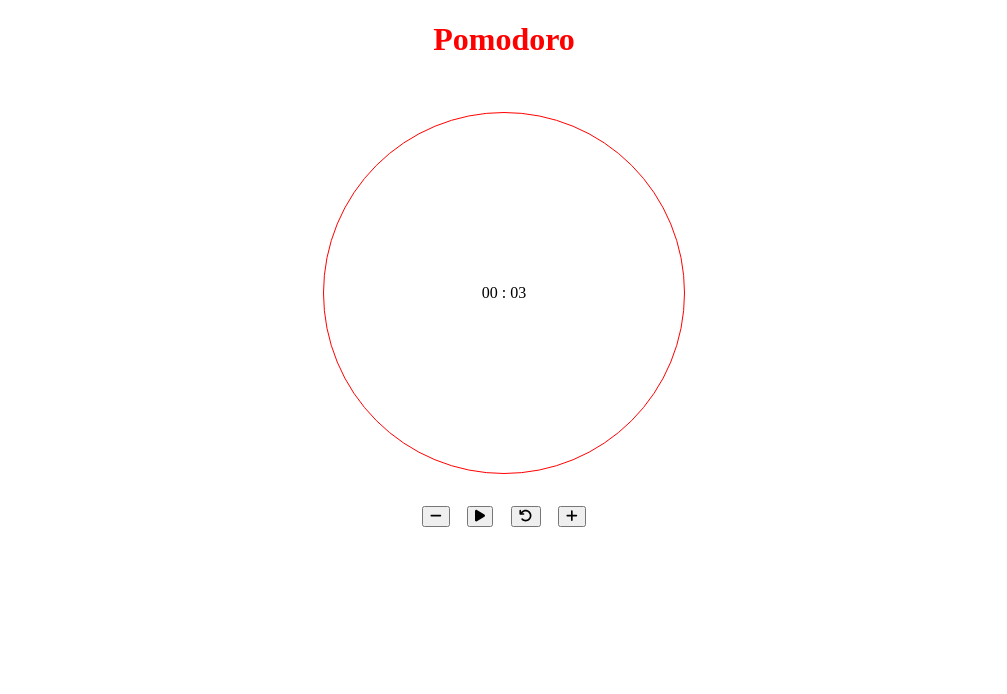
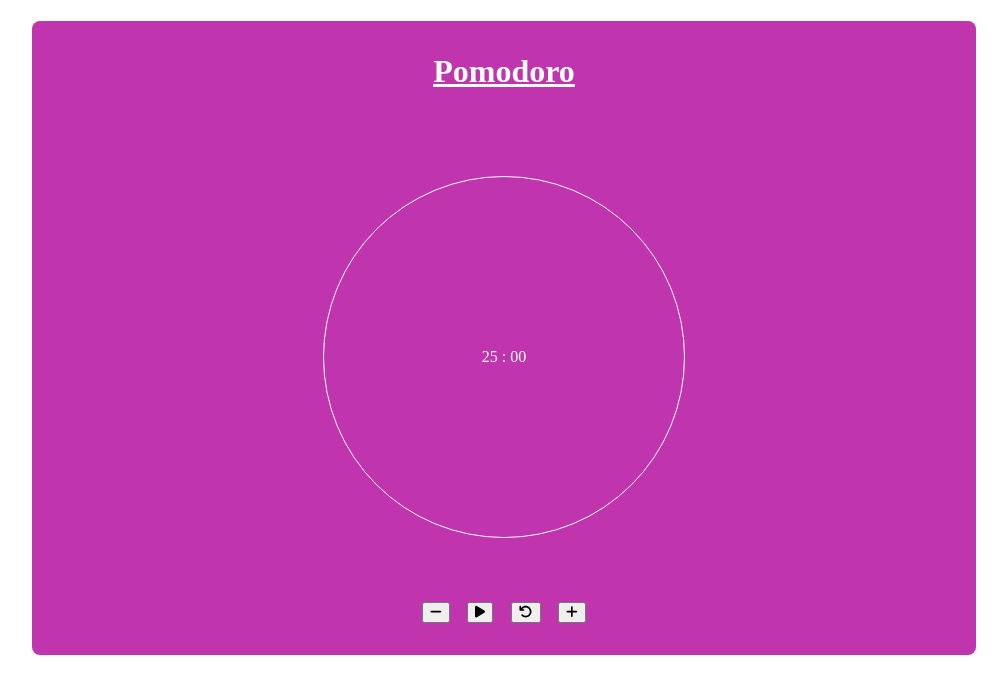
Before and after one commit to KezzouRaphael/pomodoro-react, a React (Vite) app: page / in a window 1280 px wide. Shown: the top 694 px of the page, without its empty margins (136-1143 px from the left). Built offline with nearby package versions, Linux system fonts and the light colour scheme.

Commit message:
Finished MK1.0

```diff
--- a/package.json
+++ b/package.json
@@ -5,7 +5,9 @@
   "main": "index.js",
   "scripts": {
     "test": "echo \"Error: no test specified\" && exit 1",
-    "start": "parcel index.html --open"
+    "start": "parcel index.html --open",
+    "predeploy": "rm -rf dist && parcel build ./index.html --public-url https://kezzouraphael.github.io/pomodoro-react/",
+    "deploy": "gh-pages -d dist"
   },
   "repository": {
     "type": "git",
@@ -34,6 +36,7 @@
     "@fortawesome/fontawesome-svg-core": "^6.1.1",
     "@fortawesome/free-solid-svg-icons": "^6.1.1",
     "@fortawesome/react-fontawesome": "^0.1.18",
+    "gh-pages": "^3.2.3",
     "react": "^18.0.0",
     "react-countdown-circle-timer": "^3.0.9",
     "react-dom": "^18.0.0",
--- a/src/App.js
+++ b/src/App.js
@@ -5,13 +5,14 @@ import './App.scss';
 //IMPORT COMPONENTS
 function App() {
   const [showModal,setShowModal] = useState(false);
+  const [isReset,setIsReset] = useState(false);
   return (
     <>
       <header>
           <h1 className="title">Pomodoro</h1>
       </header>
-      <Pomodoro showModal = {showModal} setShowModal={setShowModal}/>
-      <Modal showModal={showModal} setShowModal={setShowModal}/>
+      <Pomodoro showModal = {showModal} setShowModal={setShowModal} setIsReset={setIsReset} isReset={isReset}/>
+      <Modal showModal={showModal} setShowModal={setShowModal} setIsReset={setIsReset} isReset={isReset}/>
     </>
   );
 }
--- a/src/App.scss
+++ b/src/App.scss
@@ -1,6 +1,13 @@
+#root{
+  margin: 0 10rem;
+  background-color: rgba(180, 12, 158, 0.836);
+  border-radius:0.5rem;
+}
 .title{
-  color: red;
+  color: white;
   text-align: center;
+  text-decoration: underline;
+  padding:2rem;
 }
 .app{
   text-align: center;
@@ -13,6 +20,7 @@
     display: flex;
     justify-content:center;
   }
+  padding: 2rem;
 }
 .time{
   height:200px;
@@ -24,7 +32,8 @@
   justify-content: center;
   align-content: center;
   flex-direction: column;
-  border: 1px solid red;
+  border: 1px solid white;
+  color:white;
   border-radius: 50%;
   &-container{
     display: flex;
@@ -38,11 +47,21 @@
   top: 0;
   width: 100%; /* Full width */
   height: 100%; /* Full height */
-  overflow: auto; /* Enable scroll if needed */
   background-color: white;
   opacity: 1;
   &-title{
     text-align: center;
+  }
+  &-container{
+    margin: 0 8rem;
+    background-color: rgba(180, 12, 158, 0.836);
+    border-radius:0.5rem;
+  }
+  &-title{
+    color: white;
+    text-align: center;
+    text-decoration: underline;
+    padding:2rem;
   }
 }
 .close,.close-and-play{
--- a/src/components/Modal.js
+++ b/src/components/Modal.js
@@ -3,13 +3,14 @@ import { FontAwesomeIcon } from '@fortawesome/react-fontawesome';
 import { faXmark } from '@fortawesome/free-solid-svg-icons';
 import { faArrowsRotate } from '@fortawesome/free-solid-svg-icons';
 import Timer from './Timer';
-const Modal = ({showModal,setShowModal}) => {
+const Modal = ({showModal,setShowModal,isReset,setIsReset}) => {
   //functions
   function Close() {
     setShowModal(false);
   }
   function CloseAndPlay(){
-    console.log('hello');
+    setShowModal(false);
+    setIsReset(true);
   }
   if(!showModal)
   {
@@ -17,15 +18,18 @@ const Modal = ({showModal,setShowModal}) => {
   }
   return (
     <div className="modal">
-      <h2 className='modal-title'>Enjoy your breaktime!</h2>
-      <Timer showModal={showModal} setShowModal={setShowModal}/>
-      <div className="row-container">
-        <div className="row">
-          <button className="close" onClick={Close}><FontAwesomeIcon icon={faXmark}/></button>
-          <button className="close-and-play" onClick={CloseAndPlay}><FontAwesomeIcon icon={faArrowsRotate}/></button>
+      <div className="modal-container">
+        <h2 className='modal-title'>Enjoy your breaktime!</h2>
+        <Timer showModal={showModal} setShowModal={setShowModal} setIsReset={setIsReset} isReset={isReset}/>
+        <div className="row-container">
+          <div className="row">
+            <button className="close" onClick={Close}><FontAwesomeIcon icon={faXmark}/></button>
+            <button className="close-and-play" onClick={CloseAndPlay}><FontAwesomeIcon icon={faArrowsRotate}/></button>
+          </div>
         </div>
       </div>
     </div>
+
   );
 };
 
--- a/src/components/Pomodoro.js
+++ b/src/components/Pomodoro.js
@@ -1,9 +1,9 @@
 import React,{useState,useEffect} from 'react';
 import Timer from './Timer'
-function Pomodoro({showModal,setShowModal}) {
+function Pomodoro({showModal,setShowModal,isReset,setIsReset}) {
   return (
     <div className="pomodoro-container">
-      <Timer showModal={showModal} setShowModal={setShowModal} />
+      <Timer showModal={showModal} setShowModal={setShowModal} setIsReset={setIsReset} isReset={isReset}/>
     </div>
   );
 }
--- a/src/components/Timer.js
+++ b/src/components/Timer.js
@@ -5,10 +5,9 @@ import { faPlus } from '@fortawesome/free-solid-svg-icons';
 import { faPlay } from '@fortawesome/free-solid-svg-icons';
 import { faPause } from '@fortawesome/free-solid-svg-icons';
 import { faArrowRotateLeft } from '@fortawesome/free-solid-svg-icons';
-import { CountdownCircleTimer } from 'react-countdown-circle-timer';
-const Timer = ({showModal,setShowModal}) => {
-  const [seconds, setSeconds] = useState('03');
-  const [minutes,setMinutes] = useState('00');
+const Timer = ({showModal,setShowModal,isReset,setIsReset}) => {
+  const [seconds, setSeconds] = useState('00');
+  const [minutes,setMinutes] = useState('25');
   const [isActive, setIsActive] = useState(false);
   //functions
   function toggle() {
@@ -50,6 +49,10 @@ const Timer = ({showModal,setShowModal}) => {
     }
   }
   useEffect(() => {
+    if(isReset){
+      reset();
+      setIsReset(false);
+    }
     let interval;
     if (isActive) {
       interval = setInterval(() => {
@@ -74,6 +77,7 @@ const Timer = ({showModal,setShowModal}) => {
           }
           else
           {
+            setIsActive(false);
             setShowModal(true);
             clearInterval(interval);
           }
@@ -84,7 +88,7 @@ const Timer = ({showModal,setShowModal}) => {
       clearInterval(interval);
     }
     return () => clearInterval(interval);
-  }, [isActive, seconds,minutes]);
+  }, [isActive,isReset, seconds,minutes]);
   return (
     <div className="app">
       <div className="time-container">
```
Also changed, not shown: 5 other files (tests, documents, lock files or other folders).
